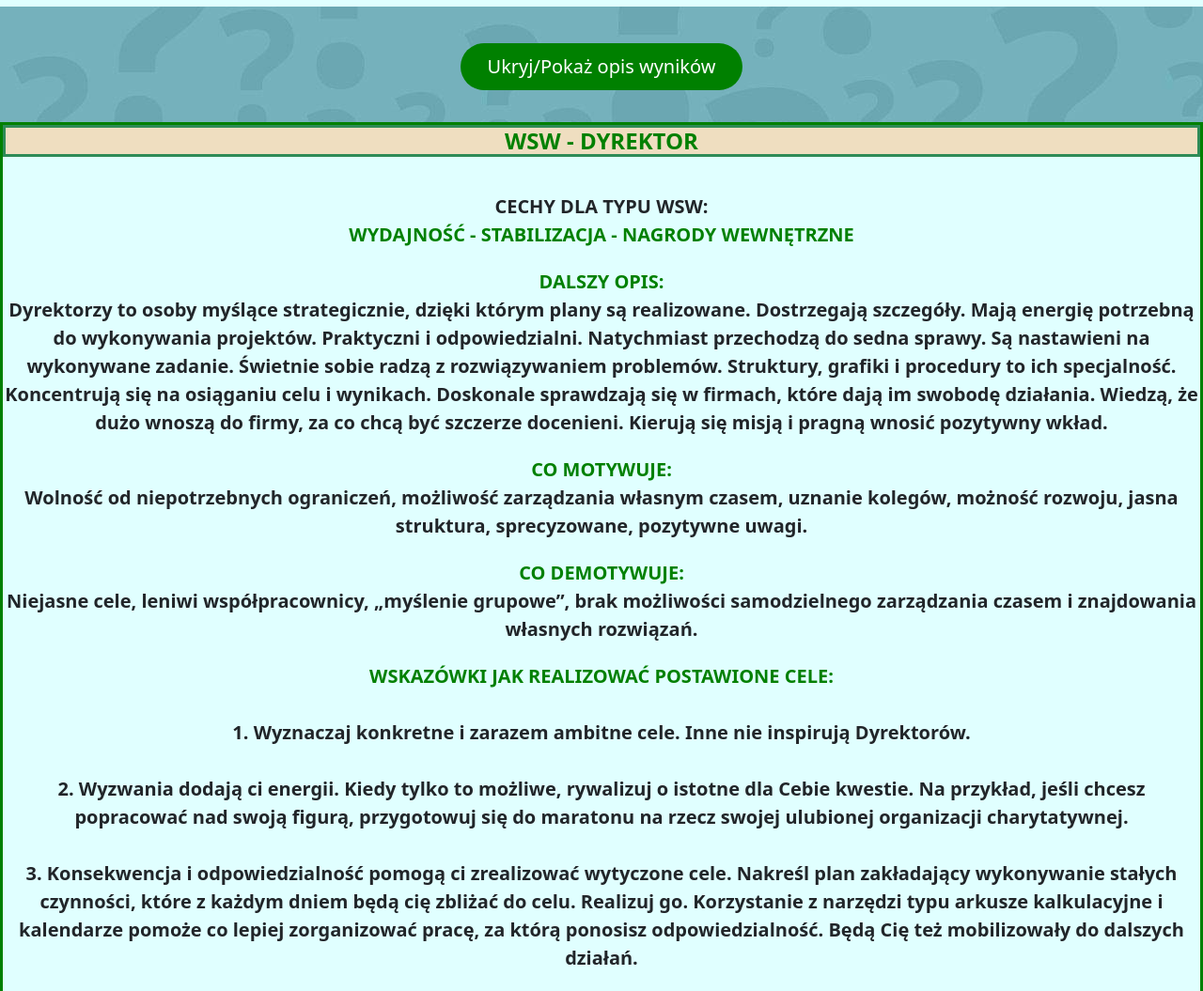
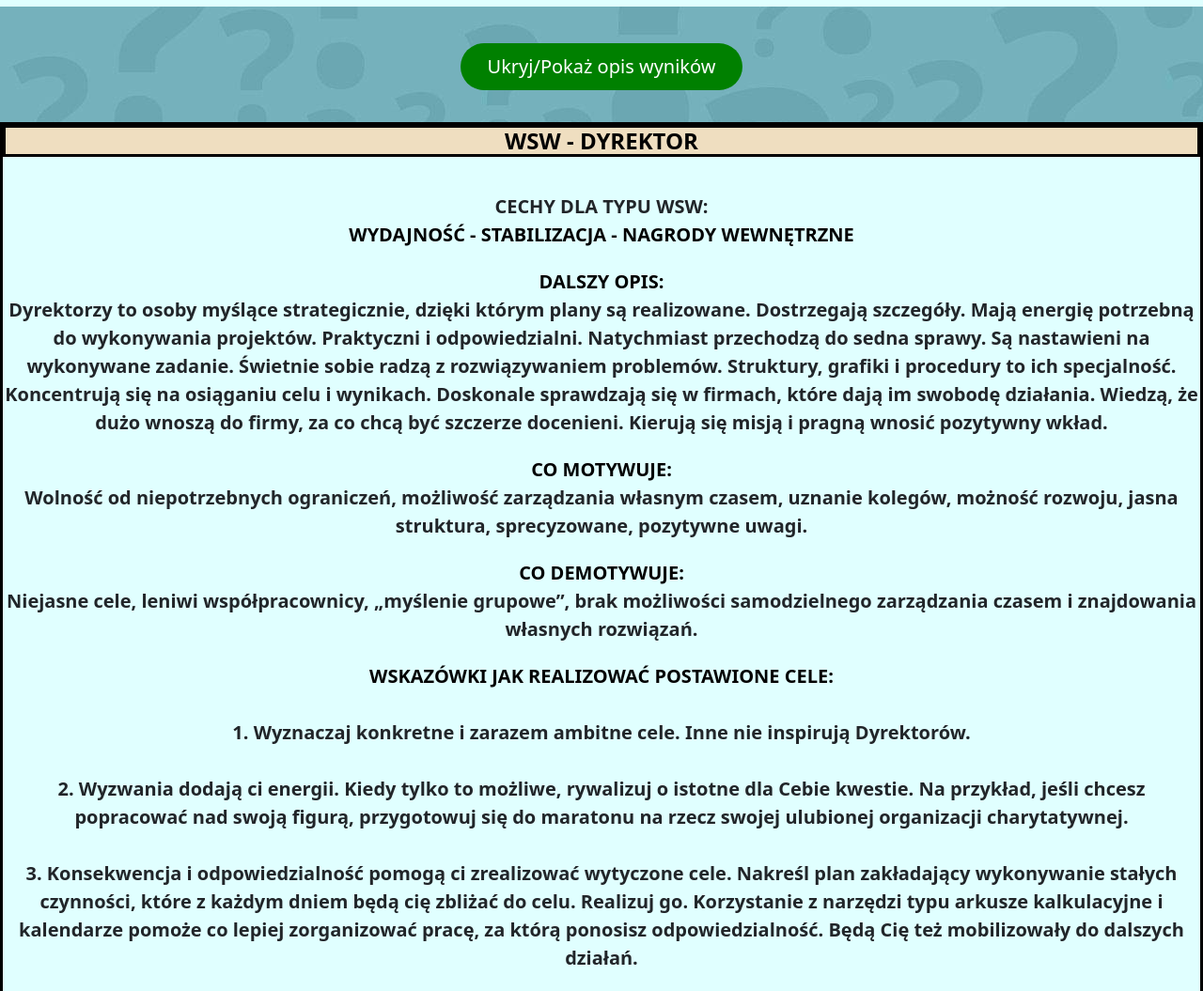
Before and after one commit to Rafal-Dabek/Motywacyjne-Dna, a plain HTML site: page index.html in a window 1280 px wide. Shown: the part 3660-4715 px from the top of the page at 94% size. Drawn offline with nearby package versions, Linux system fonts and the light colour scheme.

Commit message:
Update style.css

```diff
--- a/style.css
+++ b/style.css
@@ -177,19 +177,19 @@ td, th
     background-color: #E0FFFF;
     font-size: 20px;
     font-weight: bold;
-    border: 3px solid green;
+    border: 3px solid black;
     display: block;
 }
 
 #nazwa_typu
 {
-    border: 3px solid #2E8B57;
-    color: green;
+    border: 3px solid black;
+    color: black;
     font-weight: bold;
     background-color: #ffbf8381;
 }
 
 #greenfont
 {
-    color:green;
+    color:black;
 }
```
